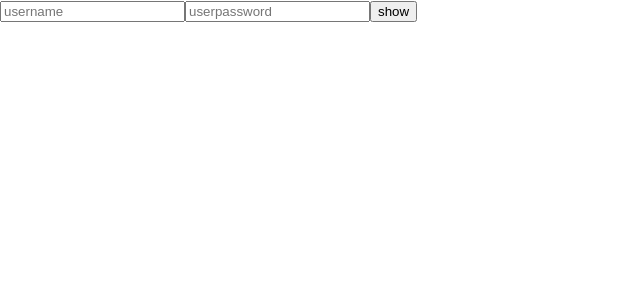
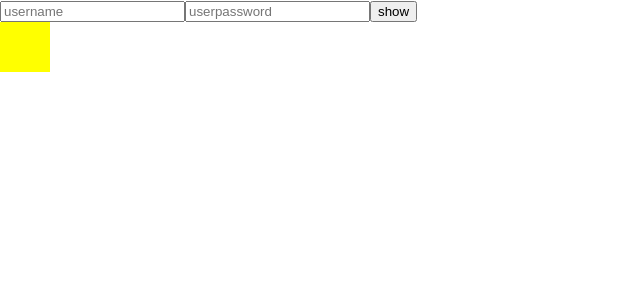
Before and after one commit to PospelovVladimir/hooks_react, a React (Create React App) app: page / in a window 1280 px wide. Shown: the top 300 px of the page, without its empty margins (0-640 px from the left). Built offline with nearby package versions, Linux system fonts and the light colour scheme.

Commit message:
create custom hook 'useHover'

```diff
--- a/src/App.js
+++ b/src/App.js
@@ -1,4 +1,5 @@
 import "./App.css";
+import Hover from "./components/Hover";
 import useInput from "./hooks/useInput";
 
 function App() {
@@ -6,11 +7,15 @@ function App() {
   const userPassword = useInput("");
   const showData = () => console.log(`${username.value}, ${userPassword.value}`);
 
+  const showEffect = () => console.log("yes!");
+  const hideEffect = () => console.log("no!");
+
   return (
     <div>
       <input type="text" placeholder="username" {...username}></input>
       <input type="password" placeholder="userpassword" {...userPassword}></input>
       <button onClick={() => showData()}>show</button>
+      <Hover />
     </div>
   );
 }
--- /dev/null
+++ b/src/components/Hover.jsx
@@ -0,0 +1,11 @@
+import { useRef } from "react";
+import useHover from "../hooks/useHover";
+
+const Hover = () => {
+  const ref = useRef();
+  const isHover = useHover(ref);
+
+  return <div ref={ref} style={{ width: "50px", height: "50px", background: isHover ? "green" : "yellow" }}></div>;
+};
+
+export default Hover;
--- /dev/null
+++ b/src/hooks/useHover.js
@@ -0,0 +1,28 @@
+import { useEffect, useState } from "react";
+
+const useHover = (ref) => {
+  const [isHover, setIsHover] = useState(false);
+
+  const on = () => setIsHover(true);
+  const off = () => setIsHover(false);
+
+  useEffect(() => {
+    if (!ref.current) {
+      return;
+    }
+
+    const node = ref.current;
+
+    node.addEventListener("mouseover", on);
+    node.addEventListener("mouseout", off);
+
+    return () => {
+      node.removeEventListener("mouseover", on);
+      node.removeEventListener("mouseout", off);
+    };
+  }, []);
+
+  return isHover;
+};
+
+export default useHover;
```
